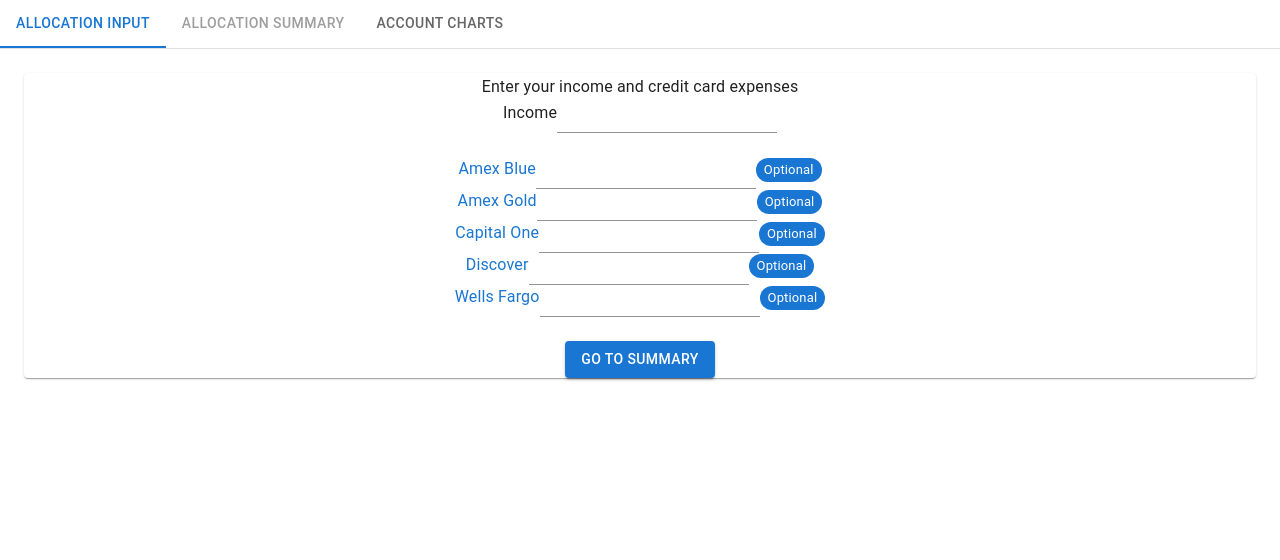
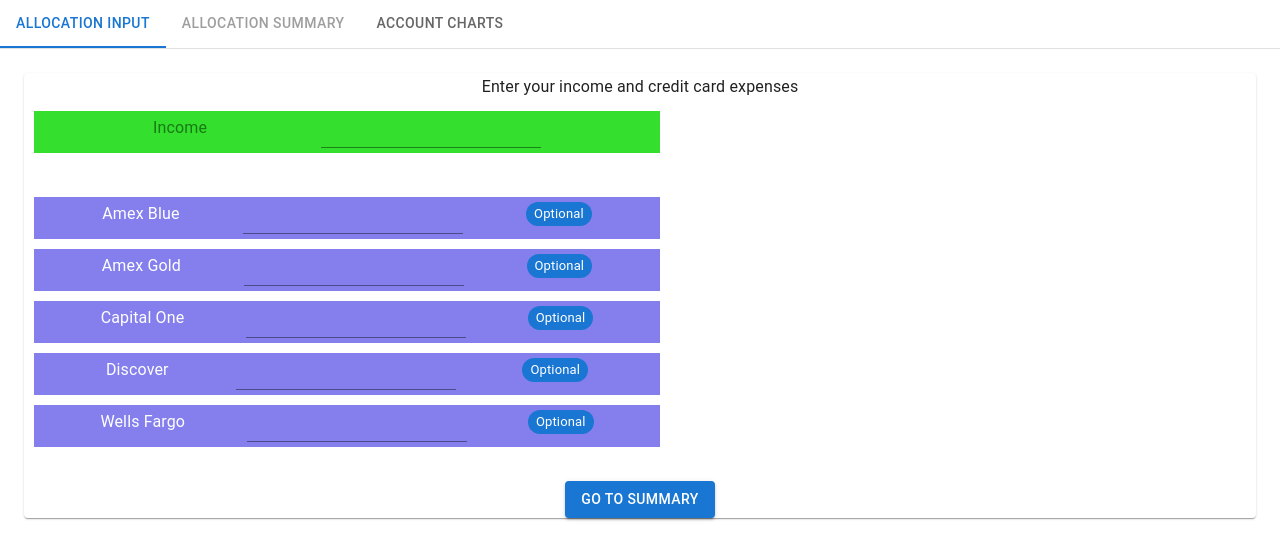
Before and after one commit to alexrogers823/Allocation, a React (Create React App) app: page / in a window 1280 px wide. Shown: the top 560 px of the page. Built offline with nearby package versions, Linux system fonts and the light colour scheme.

Commit message:
styled section for entering income and expenses

```diff
--- /dev/null
+++ b/src/components/Bill/Bill.js
@@ -0,0 +1,21 @@
+import { Box } from "@mui/material";
+import { styled } from "@mui/material/styles";
+
+const StyledBill = styled(Box)((props) => ({
+  display: 'flex',
+  justifyContent: 'space-evenly',
+  backgroundColor: props.income ? '#34DF2D' : '#847FED',
+  padding: 5,
+  margin: 10,
+  textAlign: 'left',
+  color: props.income ? '#187A14' : 'white',
+  width: '50%'
+}))
+
+const Bill = props => {
+  return (
+    <StyledBill income={props.income || false}>{props.children}</StyledBill>
+  )
+}
+
+export default Bill
--- /dev/null
+++ b/src/components/Bill/index.js
@@ -0,0 +1,3 @@
+import Bill from "./Bill";
+
+export default Bill
--- a/src/pages/BillCollection/BillCollection.js
+++ b/src/pages/BillCollection/BillCollection.js
@@ -1,4 +1,5 @@
-import { Box, Button, Chip, Link, Paper, TextField, Typography } from "@mui/material"
+import { Button, Chip, Link, Paper, TextField, Typography } from "@mui/material"
+import Bill from "../../components/Bill"
 import { isDueBeforeNextPayday } from "../../utils"
 
 const BillCollection = props => {
@@ -6,21 +7,21 @@
     <>
       <Paper>
         <Typography variant="subtitle1">Enter your income and credit card expenses</Typography>
-        <Box>
-          <span>Income</span>
+        <Bill income>
+          <Typography variant="body1">Income</Typography>
           <TextField
             id="income"
             type="number"
             variant="standard"
             onBlur={props.onChangeIncome}
           />
-        </Box>
+        </Bill>
         <br />
         {props.accounts.map((account, index) => {
           return (
-            <Box key={index}>
-              <Link href={account.link} target="_blank" rel="noopener" underline="none">
-                <span>{account.name}</span>
+            <Bill key={index}>
+              <Link href={account.link} target="_blank" rel="noopener" underline="none" color="inherit">
+                <Typography variant="body1">{account.name}</Typography>
               </Link>
               <TextField
                 id={`creditAccount${index}`}
@@ -28,8 +29,11 @@
                 variant="standard"
                 onBlur={e => props.onChange(e, account.name)}
               />
-              {!isDueBeforeNextPayday(props.date, account.dueDate) && <Chip label="Optional" color="primary" size="small" />}
-            </Box>
+              {isDueBeforeNextPayday(props.date, account.dueDate)
+                ? <span></span>
+                : <Chip label="Optional" color="primary" size="small" />
+              }
+            </Bill>
           )
         })}
         <br />
```
